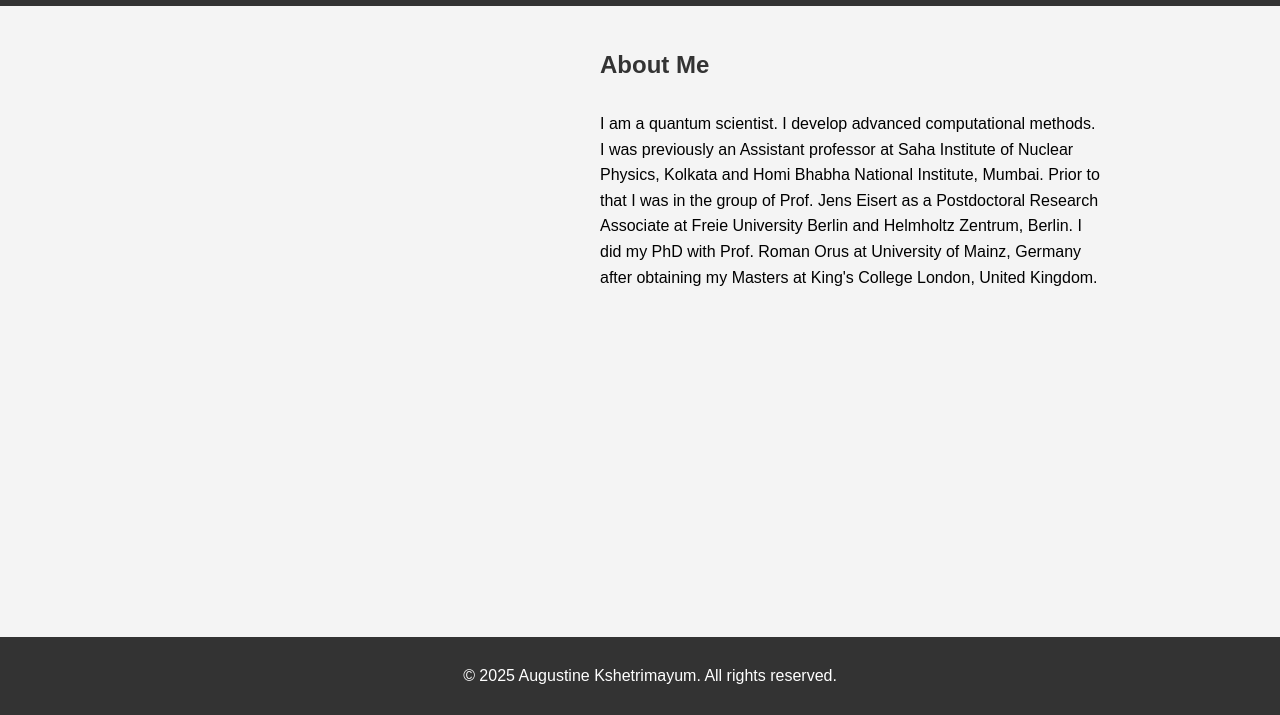
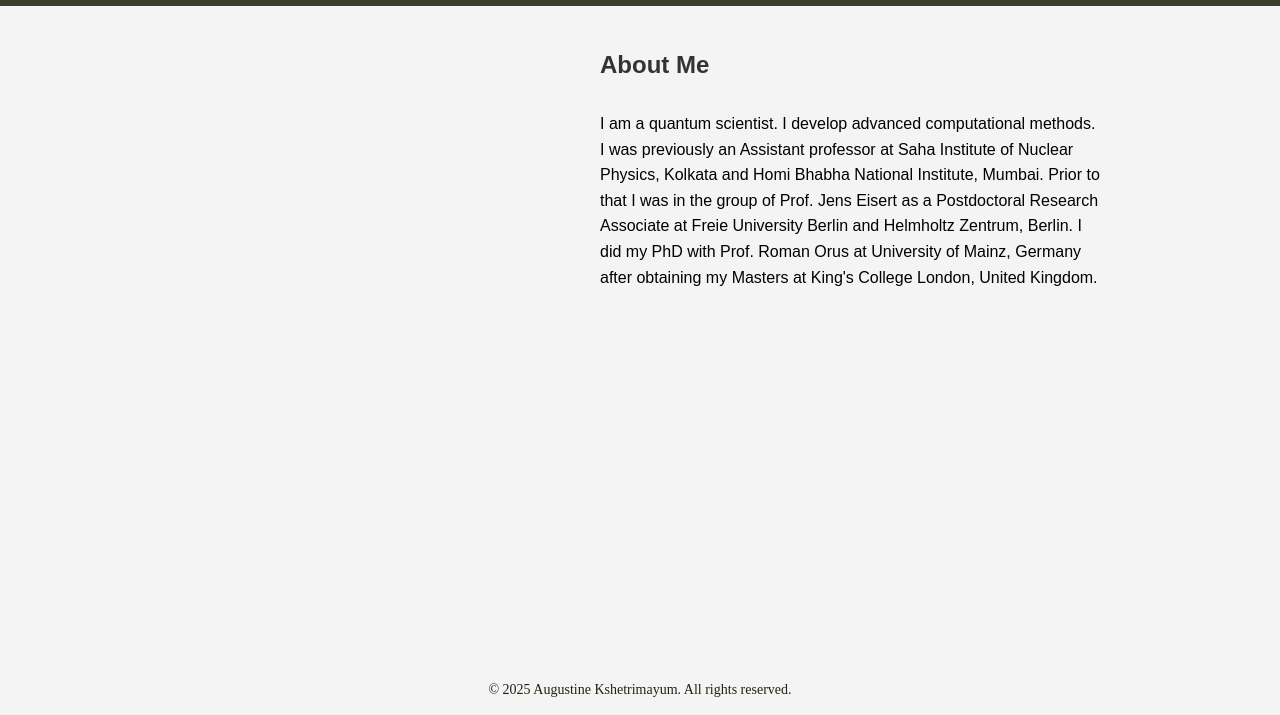
Before and after one commit to akshetri/akshetri.github.io, a plain HTML site: page index.html in a window 1280 px wide. Shown: the part 85-800 px from the top of the page. Drawn offline with Linux system fonts and the light colour scheme.

Commit message:
background color change

```diff
--- a/style.css
+++ b/style.css
@@ -20,7 +20,7 @@ body {
 }
 
 header {
-    background: #333;
+    background: #3d3d29;
     color: white;
     padding: 20px;
     text-align: center;
@@ -41,13 +41,15 @@ section h2 {
 }
 
 footer {
-    background: #333;
-    color: white;
+    background: none;
+    color: #222211;
     text-align: center;
-    padding: 10px;
+    padding: 0;
     position: absolute;
     bottom: 0;
     width: 100%;
+    font-size: 14px;
+    font-family:  'sans-serif';
 }
 
 a {
```
Also changed, not shown: 1 other file.
